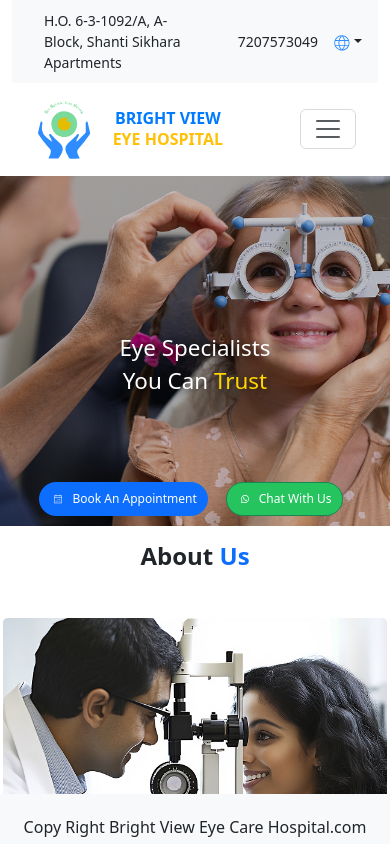
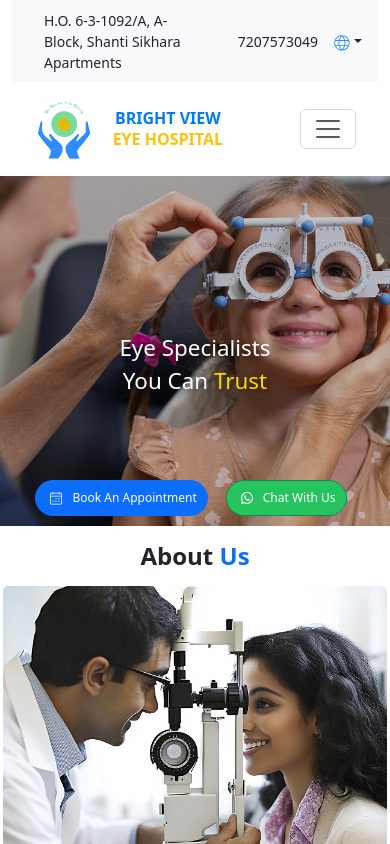
Before and after one commit to NagarajuKolar/Brightview, a React (Vite) app: page / in a window 390 px wide. Shown: the top 844 px of the page. Built offline with nearby package versions, Linux system fonts and the light colour scheme.

Commit message:
'updation'

```diff
--- a/src/CSS/Head.css
+++ b/src/CSS/Head.css
@@ -102,7 +102,7 @@
     object-fit: cover;
   }
   .mobile-text{
-    font-size: 32px;
+    font-size: 32px !important;
   }
   .buttons {
     bottom: 10px;
@@ -124,8 +124,8 @@
   }
 
   .buttons img {
-    width: 16px;
-    height: 16px;
+    width: 20px;
+    height: 20px;
   }
 
   .btn-custom {
--- a/src/CSS/aboutus.css
+++ b/src/CSS/aboutus.css
@@ -32,6 +32,7 @@ p.desc {
   }
    .abouttext {
     font-size: 24px  !important;
+    margin-bottom: 10px !important;
   }
 
   .mobile-width {
--- a/src/CSS/contactus.css
+++ b/src/CSS/contactus.css
@@ -58,9 +58,23 @@ footer .col {
     display: flex;
     flex-direction: column;
   }
-.copyright{
-  margin-top: 20px;
+
+.page-wrapper {
+  display: flex;
+  flex-direction: column;
+  min-height: 100vh;
 }
+
+.copyright {
+  background-color: #f8f9fa;
+  color: #333;
+  font-size: 14px;
+  padding: 10px 0;
+  margin-top: auto;
+  width: 100%;
+}
+
+
   footer .col-md-3,
   footer .col {
     width: 100%;
--- a/src/Components/Contactus.jsx
+++ b/src/Components/Contactus.jsx
@@ -15,7 +15,7 @@ function Contactus() {
     return (
         <>
 
-
+  <div className="page-wrapper d-flex flex-column min-vh-100">
             <div>
                 <h2 className="mt-3 mb-3 text-center loc">Our Location</h2>
                 <div className="container-fluid position-relative">
@@ -133,8 +133,8 @@ function Contactus() {
                     </div>
 
                 </footer>
-                <div className="bg-light  d-flex justify-content-center align-items-center copyright"
-                style={{position:'fixed', bottom:0, width:'100%', height:'50px', zIndex:1000}}>
+            </div>
+                <div className="bg-light py-2 d-flex justify-content-center align-items-center copyright" >
                     <p className="mb-0 text-center">
                         Copy Right Bright View Eye Care Hospital.com
                     </p>
```
